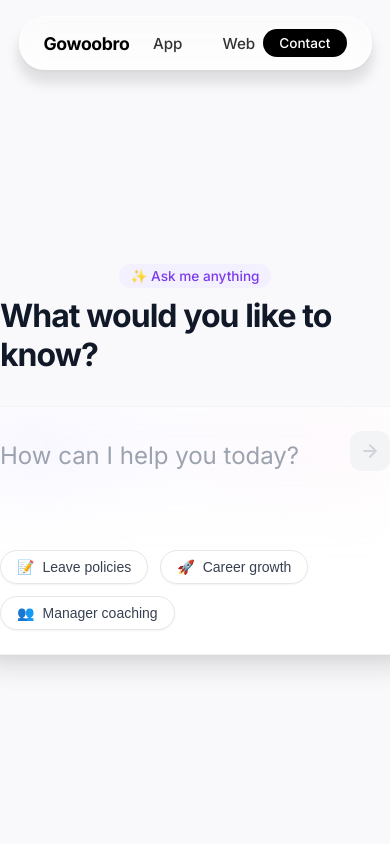
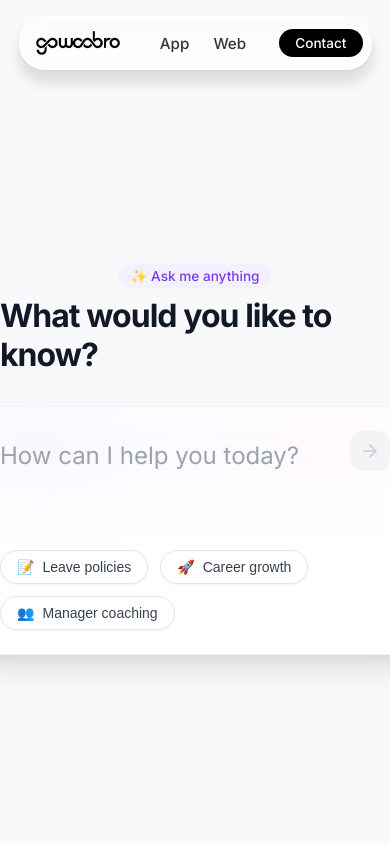
Before and after one commit to kobums/gowoobro_web, a Next.js app: page / in a window 390 px wide. Shown: the top 844 px of the page. Built offline with nearby package versions, Linux system fonts and the light colour scheme.

Commit message:
feat(header): 로고 이미지 적용 및 모바일 터치 이벤트 처리 추가

```diff
--- a/app/components/Header.tsx
+++ b/app/components/Header.tsx
@@ -44,6 +44,14 @@ const TopBar = styled.div`
   align-items: center;
   padding: 0 1rem;
   flex-shrink: 0;
+
+  @media (max-width: 640px) {
+    padding: 0 0.75rem;
+  }
+
+  @media (max-width: 390px) {
+    padding: 0 0.5rem;
+  }
 `;
 
 const Nav = styled.nav`
@@ -52,6 +60,10 @@ const Nav = styled.nav`
   gap: 1.5rem;
   height: 100%;
   justify-self: center;
+
+  @media (max-width: 390px) {
+    gap: 0.5rem;
+  }
 `;
 
 const NavItem = styled.div`
@@ -68,6 +80,9 @@ const NavItem = styled.div`
   &:hover {
     color: #000;
   }
+
+  /* Prevent blue highlight on tap on mobile */
+  -webkit-tap-highlight-color: transparent;
 `;
 
 const Logo = styled.div`
@@ -79,6 +94,15 @@ const Logo = styled.div`
   align-items: center;
   padding-left: 0.5rem;
   justify-self: start;
+
+  img {
+    height: 32px;
+    width: auto;
+
+    @media (max-width: 390px) {
+      height: 24px;
+    }
+  }
 `;
 
 const RightSection = styled.div`
@@ -86,6 +110,11 @@ const RightSection = styled.div`
   gap: 1rem;
   padding-right: 2.5rem;
   justify-self: end;
+
+  @media (max-width: 390px) {
+    gap: 0.5rem;
+    padding-right: 1rem;
+  }
 `;
 
 const CTAButton = styled(Link)`
@@ -217,6 +246,17 @@ export default function Header() {
     setHoverTimeout(timeout);
   };
 
+  // Toggle for touch devices
+  const handleTouch = (tab: string) => {
+    if (activeTab === tab) {
+      // If already active, maybe close it? Or do nothing?
+      // Let's close it to allow toggling off
+      setActiveTab(null);
+    } else {
+      setActiveTab(tab);
+    }
+  };
+
   // Header height logic: 52px (TopBar) + Measured Content Height
   // If no active tab, content height is effectively 0, but since we unmount children,
   // we rely on the measured size of the wrapper or force animating to 52.
@@ -236,17 +276,26 @@ export default function Header() {
       }}
     >
       <TopBar>
-        <Logo>Gowoobro</Logo>
+        <Logo>
+          <img src="/app/image-removebg-preview.png" alt="Gowoobro Logo" />
+        </Logo>
 
         <Nav>
-          <NavItem onMouseEnter={() => handleMouseEnter('app')}>
+          <NavItem
+            onMouseEnter={() => handleMouseEnter('app')}
+            onClick={() => handleTouch('app')}
+          >
             App
           </NavItem>
 
-          <NavItem onMouseEnter={() => handleMouseEnter('web')}>
+          <NavItem
+            onMouseEnter={() => handleMouseEnter('web')}
+            onClick={() => handleTouch('web')}
+          >
             Web
           </NavItem>
         </Nav>
+
 
         <RightSection>
           <CTAButton href="#contact">Contact</CTAButton>
```
